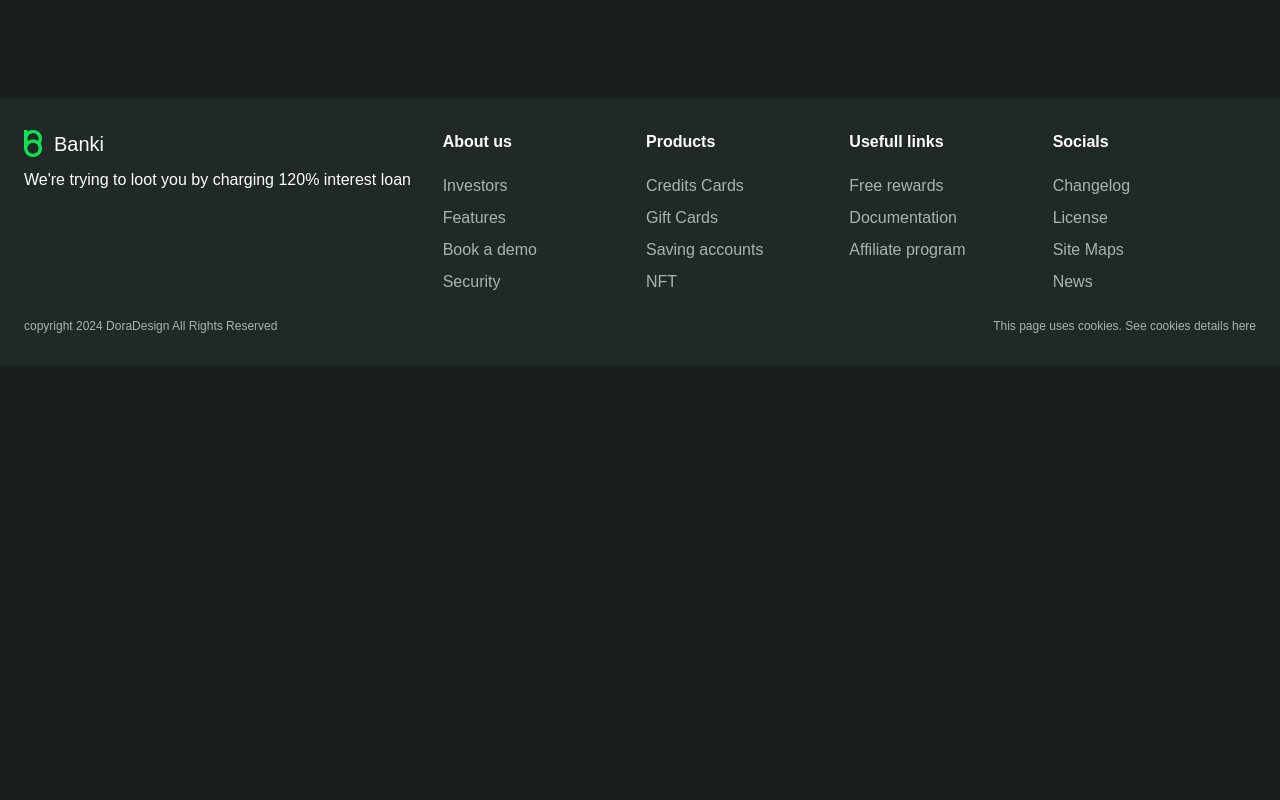
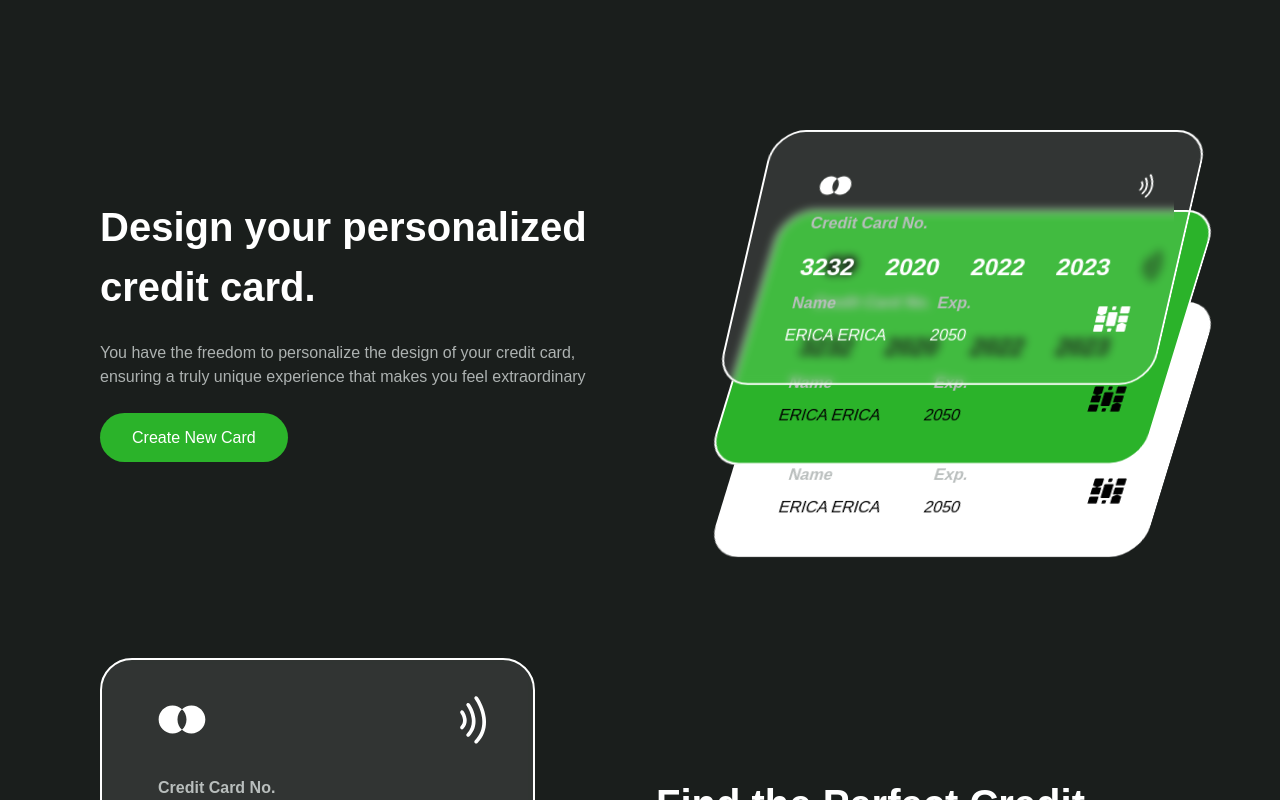
Before and after one commit to agressivnyi/paytech, a Next.js app: page / in a window 1280 px wide. Shown: the part 1380-2180 px from the top of the page. Before the commit the page ends 1746 px from the top, so only its background shows below. Built offline with nearby package versions, Linux system fonts and the light colour scheme; a web font is replaced by a local one.

Commit message:
chore: more components

```diff
--- a/app/page.tsx
+++ b/app/page.tsx
@@ -1,5 +1,6 @@
 import Brands from './component/brands'
 import Hero from './component/hero'
+import Processes from './component/processes'
 import Service from './component/service'
 import StatsCards from './component/stats-card'
 
@@ -10,6 +11,7 @@ export default function Home() {
       <StatsCards />
       <Brands />
       <Service />
+      <Processes />
     </main>
   )
 }
```
